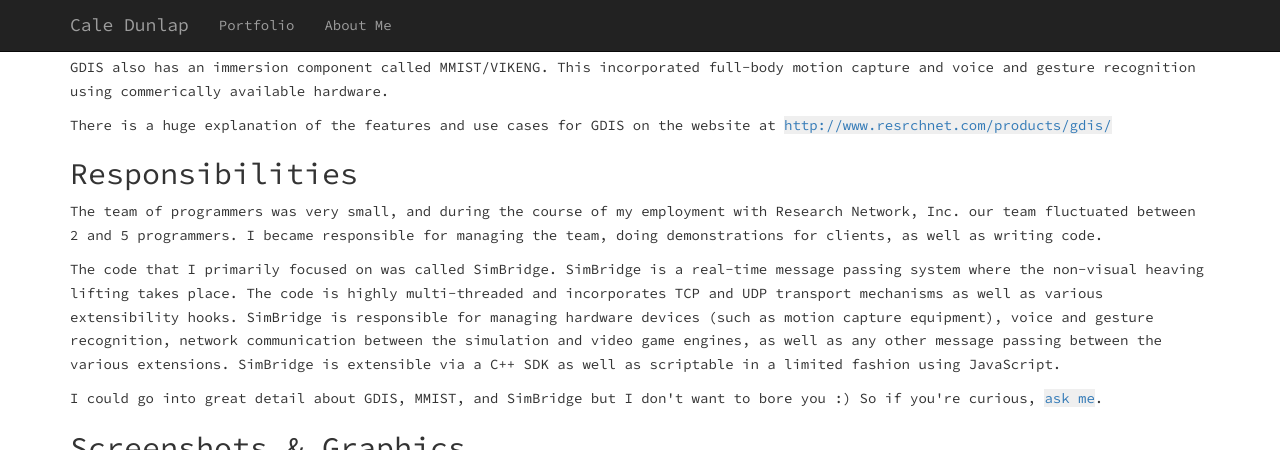
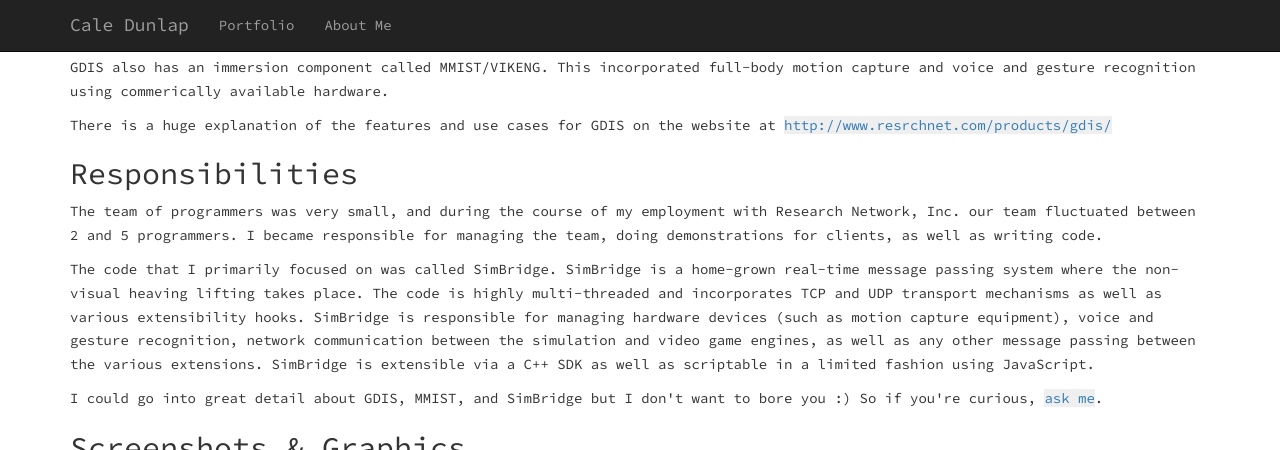
Before and after one commit to cdunlap/cdunlap.github.io, a Jekyll site: the page built from portfolio/gdis.html, in a window 1280 px wide and 900 px high, scrolled down 549 px, cut to the strip 0-450 px from the top of the window. Built offline with Jekyll 4.4.1, drawn with Linux system fonts in a browser that asks for light colours; nearby versions of some CDN libraries; comment, search, counter and statistics services are not loaded; some of the changed lines change nothing that is shown.

Commit message:
Added GA and updated some verbiage for GDIS

```diff
--- a/_includes/footer.html
+++ b/_includes/footer.html
@@ -40,3 +40,13 @@
 });
 {% endif %}
 </script>
+
+<script>
+  (function(i,s,o,g,r,a,m){i['GoogleAnalyticsObject']=r;i[r]=i[r]||function(){
+  (i[r].q=i[r].q||[]).push(arguments)},i[r].l=1*new Date();a=s.createElement(o),
+  m=s.getElementsByTagName(o)[0];a.async=1;a.src=g;m.parentNode.insertBefore(a,m)
+  })(window,document,'script','//www.google-analytics.com/analytics.js','ga');
+
+  ga('create', 'UA-2784663-2', 'auto');
+  ga('send', 'pageview');
+</script>
--- a/portfolio/gdis.html
+++ b/portfolio/gdis.html
@@ -35,7 +35,7 @@
 <section id="responsibilities">
 	<h2>Responsibilities</h2>
 	<p>The team of programmers was very small, and during the course of my employment with Research Network, Inc. our team fluctuated between 2 and 5 programmers. I became responsible for managing the team, doing demonstrations for clients, as well as writing code.</p>
-	<p>The code that I primarily focused on was called SimBridge. SimBridge is a real-time message passing system where the non-visual heaving lifting takes place. The code is highly multi-threaded and incorporates TCP and UDP transport mechanisms as well as various extensibility hooks. SimBridge is responsible for managing hardware devices (such as motion capture equipment), voice and gesture recognition, network communication between the simulation and video game engines, as well as any other message passing between the various extensions. SimBridge is extensible via a C++ SDK as well as scriptable in a limited fashion using JavaScript.</p>
+	<p>The code that I primarily focused on was called SimBridge. SimBridge is a home-grown real-time message passing system where the non-visual heaving lifting takes place. The code is highly multi-threaded and incorporates TCP and UDP transport mechanisms as well as various extensibility hooks. SimBridge is responsible for managing hardware devices (such as motion capture equipment), voice and gesture recognition, network communication between the simulation and video game engines, as well as any other message passing between the various extensions. SimBridge is extensible via a C++ SDK as well as scriptable in a limited fashion using JavaScript.</p>
 	<p>I could go into great detail about GDIS, MMIST, and SimBridge but I don't want to bore you :) So if you're curious, <a href="mailto:cale.dunlap@gmail.com" target="_blank">ask me</a>.</p>
 </section>
 
```
